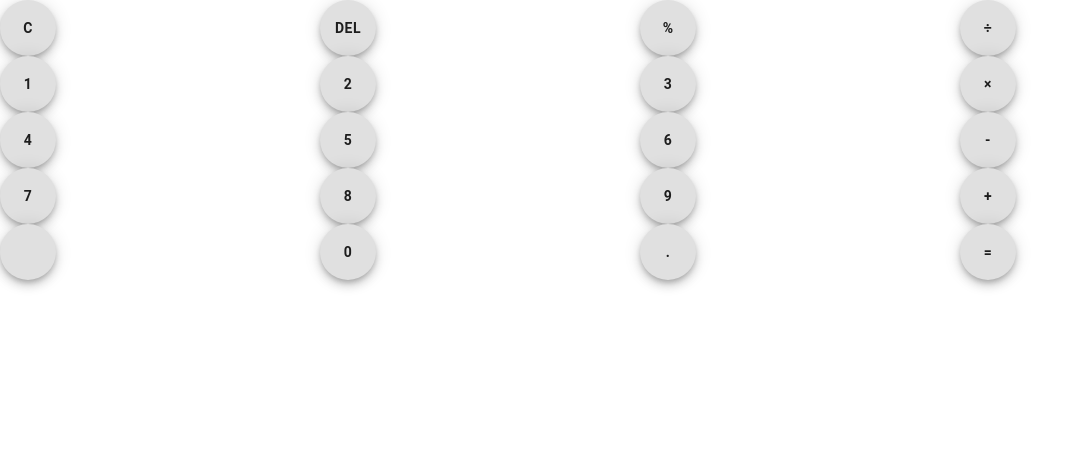
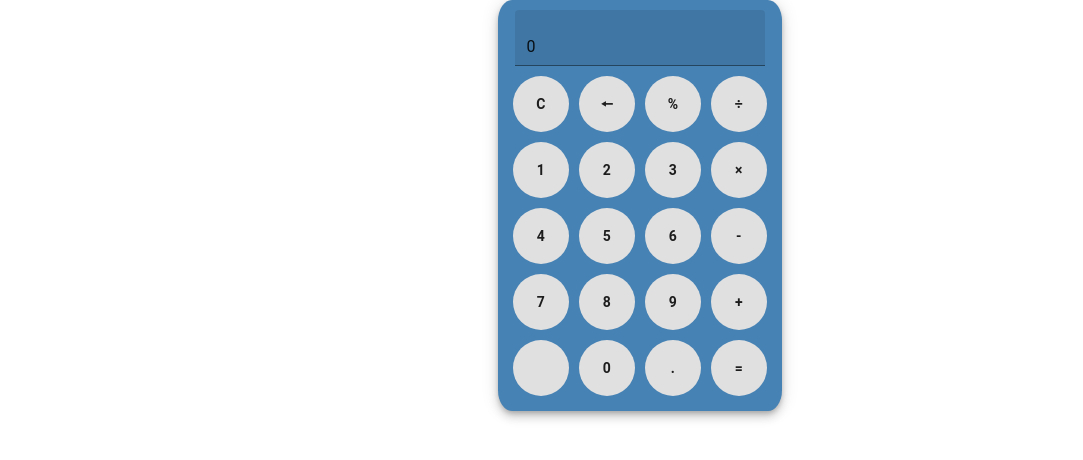
Before and after one commit to RonMichaeli/testing-workshop-app, a React (Create React App) app: page / in a window 1280 px wide. Shown: the top 460 px of the page, without its empty margins (0-1083 px from the left). Built offline with nearby package versions, Linux system fonts and the light colour scheme.

Commit message:
* UI is done * Errors with using eval

```diff
--- a/src/App.css
+++ /dev/null
@@ -1,38 +0,0 @@
-.App {
-  text-align: center;
-}
-
-.App-logo {
-  height: 40vmin;
-  pointer-events: none;
-}
-
-@media (prefers-reduced-motion: no-preference) {
-  .App-logo {
-    animation: App-logo-spin infinite 20s linear;
-  }
-}
-
-.App-header {
-  background-color: #282c34;
-  min-height: 100vh;
-  display: flex;
-  flex-direction: column;
-  align-items: center;
-  justify-content: center;
-  font-size: calc(10px + 2vmin);
-  color: white;
-}
-
-.App-link {
-  color: #61dafb;
-}
-
-@keyframes App-logo-spin {
-  from {
-    transform: rotate(0deg);
-  }
-  to {
-    transform: rotate(360deg);
-  }
-}
--- a/src/App.tsx
+++ b/src/App.tsx
@@ -1,10 +1,83 @@
-import React, { FC } from 'react';
-import './App.css';
+import React, { FC, useState } from 'react';
+import styled from '@emotion/styled';
+import CalculatorScreen from "./Components/CalculatorScreen";
 import ButtonPanel from "./Components/ButtonPanel";
+import { ButtonContent, OPERATORS } from "./Consts";
+
+type Expression = string;
+
+const EMPTY_EXPRESSION: Expression = "0";
+
+const StyledApp = styled.div`
+    width: fit-content;
+    padding: 10px;
+    display: flex;
+    flex-direction: column;
+    align-items: center;
+    margin: auto;
+    background-color: steelblue;
+    border-radius: 5%;
+    box-shadow:
+        0px 3px 5px -1px rgba(0,0,0,0.2),
+        0px 6px 10px 0px rgba(0,0,0,0.14),
+        0px 1px 18px 0px rgba(0,0,0,0.12);
+`;
+
+const StyledCalculatorScreen = styled(CalculatorScreen)`
+    width: 95%;
+`;
+
+const StyledButtonPanel = styled(ButtonPanel)`
+    width: 100%;
+    margin-top: 5px;
+`;
+
+const isLastCharOperator = (expression: Expression): boolean => {
+    const lastChar = expression[expression.length - 1] as ButtonContent;
+    return OPERATORS.includes(lastChar);
+};
+
+const removeLastChar = (str: string): string => str.slice(0, -1);
+
+const cleanExpression = (expression: Expression): Expression => {
+    return isLastCharOperator(expression) ? removeLastChar(expression) : expression;
+};
+
+const calculateExpression = (currentExpression: Expression, buttonContent: ButtonContent): Expression => {
+    switch (buttonContent) {
+        case ButtonContent.Clear:
+            return EMPTY_EXPRESSION;
+        case ButtonContent.Delete:
+            return currentExpression.length === 1 ? EMPTY_EXPRESSION : removeLastChar(currentExpression);
+        case ButtonContent.Blank:
+            return currentExpression;
+        case ButtonContent.Percentage:
+            return isLastCharOperator(currentExpression) ? currentExpression : eval(`${currentExpression} / 100`);
+        case ButtonContent.Result:
+            return eval(cleanExpression(currentExpression));
+        case ButtonContent.Add:
+        case ButtonContent.Divide:
+        case ButtonContent.Multiply:
+        case ButtonContent.Subtract:
+            return cleanExpression(currentExpression) + buttonContent;
+        default:
+            return currentExpression === EMPTY_EXPRESSION ? buttonContent : currentExpression + buttonContent;
+    }
+};
 
 const App: FC = () => {
+    const [expression, setExpression] = useState<Expression>(EMPTY_EXPRESSION);
+
+    const handleButtonClick = (buttonContent: ButtonContent): void => {
+        const newExpression = calculateExpression(expression, buttonContent);
+        setExpression(newExpression);
+    };
+
     return (
-        <ButtonPanel/>
+        <StyledApp>
+            <StyledCalculatorScreen expression={expression}/>
+            <StyledButtonPanel onClick={handleButtonClick}/>
+        </StyledApp>
     );
 };
 
--- a/src/Components/ButtonPanel.tsx
+++ b/src/Components/ButtonPanel.tsx
@@ -1,35 +1,64 @@
 import React, { FC } from "react";
 import styled from "@emotion/styled";
 import Button from "./Button";
+import { ButtonContent } from "../Consts";
 
 const NUM_OF_COLUMNS = 4;
 const NUM_OF_ROWS = 5;
-
-const BUTTON_CONTENT = ["C", "DEL", "%", "÷", "1", "2", "3", "×", "4", "5", "6", "-", "7", "8", "9", "+", "", "0", ".", "="];
+const BUTTONS = [
+    ButtonContent.Clear,
+    ButtonContent.Delete,
+    ButtonContent.Percentage,
+    ButtonContent.Divide,
+    ButtonContent.One,
+    ButtonContent.Two,
+    ButtonContent.Three,
+    ButtonContent.Multiply,
+    ButtonContent.Four,
+    ButtonContent.Five,
+    ButtonContent.Six,
+    ButtonContent.Subtract,
+    ButtonContent.Seven,
+    ButtonContent.Eight,
+    ButtonContent.Nine,
+    ButtonContent.Add,
+    ButtonContent.Blank,
+    ButtonContent.Zero,
+    ButtonContent.Dot,
+    ButtonContent.Result
+];
 
 const StyledButtonPanel = styled.div`
     display: grid;
     grid-template-columns: repeat(${NUM_OF_COLUMNS}, 1fr);
     grid-template-rows: repeat(${NUM_OF_ROWS}, 1fr);
+    justify-items: center;
 `;
 
 const StyledButton = styled(Button)<{ col: number; row: number }>`
     grid-column: ${({ col }) => col} / span 1;
     grid-row: ${({ row }) => row} / span 1;
+    margin: 5px !important;
+    box-shadow: none !important;
 `;
 
-type ButtonPanelProps = {};
+type ButtonPanelProps = {
+    className?: string;
+    onClick: (buttonContent: ButtonContent) => void;
+};
 
 const ButtonPanel: FC<ButtonPanelProps> = (props: ButtonPanelProps): JSX.Element => {
+    const { className, onClick } = props;
+
     return (
-        <StyledButtonPanel>
-            {BUTTON_CONTENT.map((buttonContent, index) => (
+        <StyledButtonPanel className={className}>
+            {BUTTONS.map((buttonContent, index) => (
                 <StyledButton
                     key={index}
                     col={(index % NUM_OF_COLUMNS) + 1}
                     row={(index / NUM_OF_ROWS) + 1}
                     content={buttonContent}
-                    onClick={() => null}
+                    onClick={() => onClick(buttonContent)}
                 />
             ))}
         </StyledButtonPanel>
--- a/src/Components/CalculatorScreen.tsx
+++ b/src/Components/CalculatorScreen.tsx
@@ -3,17 +3,17 @@ import { TextField } from "@material-ui/core";
 
 type CalculatorScreenProps = {
     className?: string;
-    content: string;
+    expression: string;
 };
 
 const CalculatorScreen: FC<CalculatorScreenProps> = (props: CalculatorScreenProps): JSX.Element => {
-    const { className, content } = props;
+    const { className, expression } = props;
 
     return (
         <TextField
             className={className}
             variant={"filled"}
-            defaultValue={content}
+            value={expression}
         />
     );
 };
--- /dev/null
+++ b/src/Consts.ts
@@ -0,0 +1,29 @@
+export enum ButtonContent {
+    Clear = "C",
+    Delete = "🠔",
+    Percentage = "%",
+    Add = "+",
+    Subtract = "-",
+    Multiply = "×",
+    Divide = "÷",
+    Dot = ".",
+    Blank = "",
+    Result = "=",
+    One = "1",
+    Two = "2",
+    Three = "3",
+    Four = "4",
+    Five = "5",
+    Six = "6",
+    Seven = "7",
+    Eight = "8",
+    Nine = "9",
+    Zero = "0"
+}
+
+export const OPERATORS: ButtonContent[] = [
+    ButtonContent.Add,
+    ButtonContent.Subtract,
+    ButtonContent.Multiply,
+    ButtonContent.Divide
+];
```
